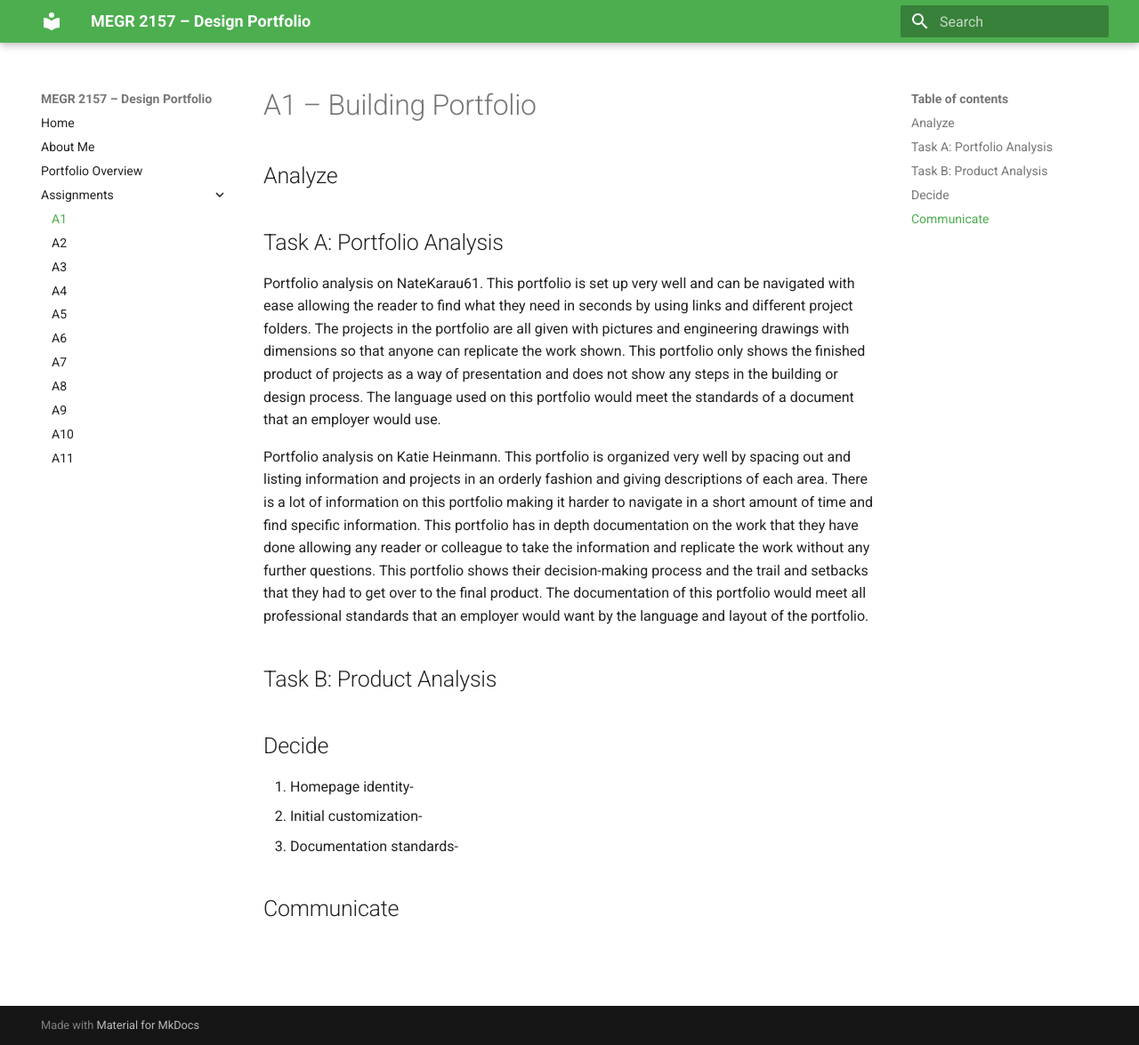
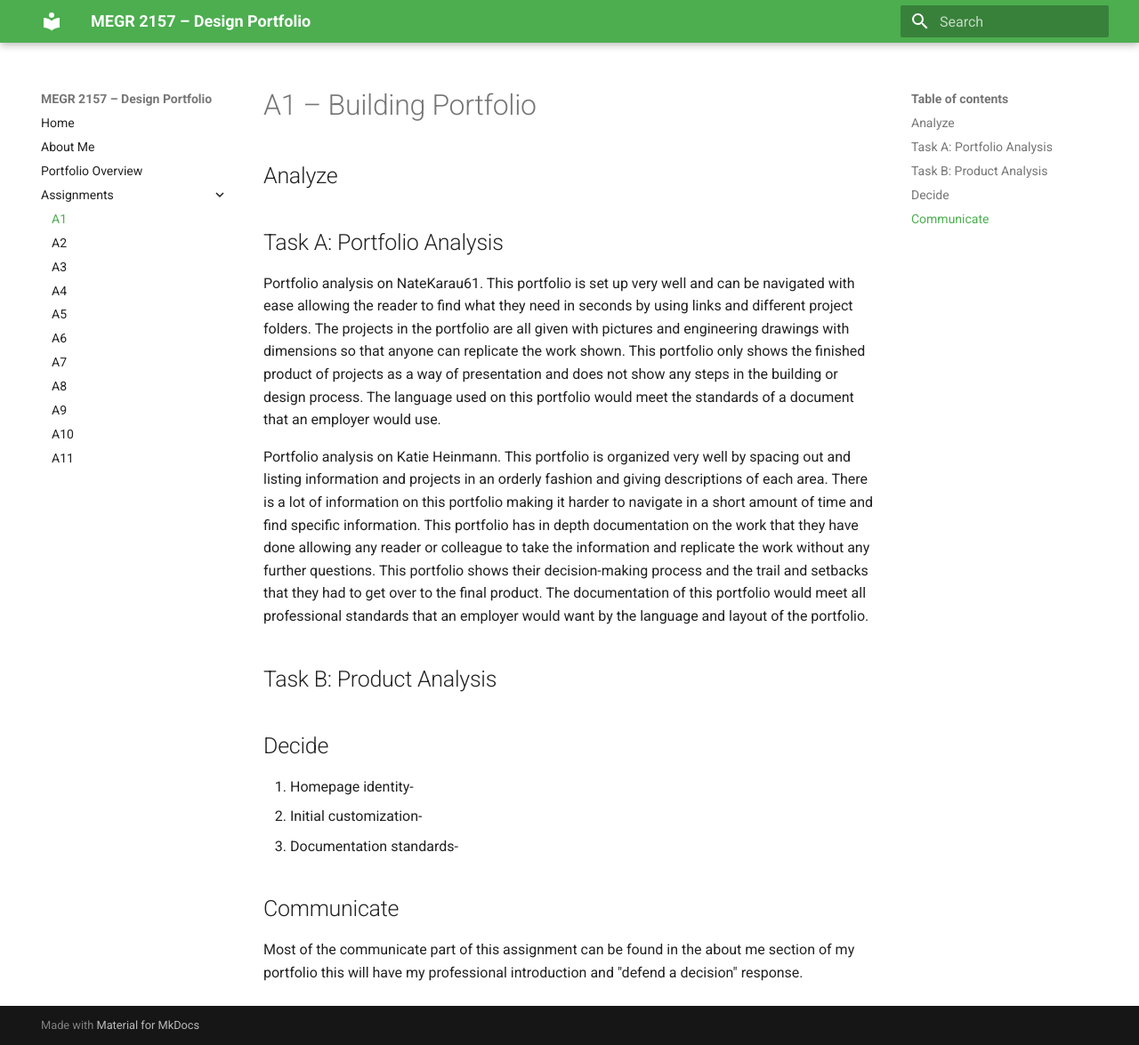
Before and after one commit to Gavin-Anderson-ME/-megr2157-portfolio, an MkDocs documentation site: the page built from docs/assignments/A01/index.md, in a window 1280 px wide and 1175 px high. Shown: the whole window at 89% size. Built offline with MkDocs 1.6.1 and Material for MkDocs 9.7.7, drawn with Linux system fonts in a browser that asks for light colours.

Commit message:
Clarify communication section in index.md
Added clarification about communication section in the assignment.

```diff
--- a/docs/assignments/A01/index.md
+++ b/docs/assignments/A01/index.md
@@ -14,3 +14,4 @@ Portfolio analysis on Katie Heinmann. This portfolio is organized very well by s
 3. Documentation standards-
 
 ## Communicate
+Most of the communicate part of this assignment can be found in the about me section of my portfolio this will have my professional introduction and "defend a decision" response.
```
